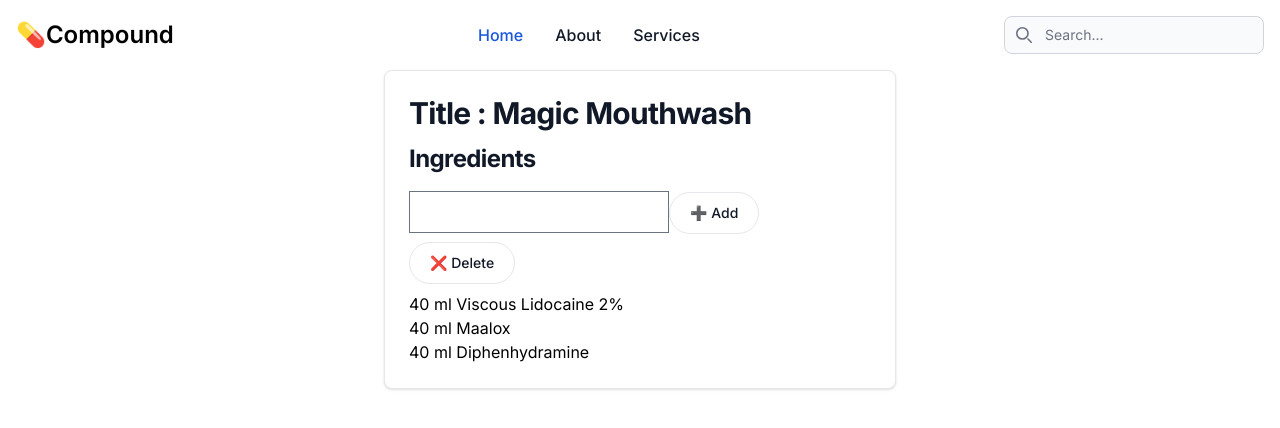
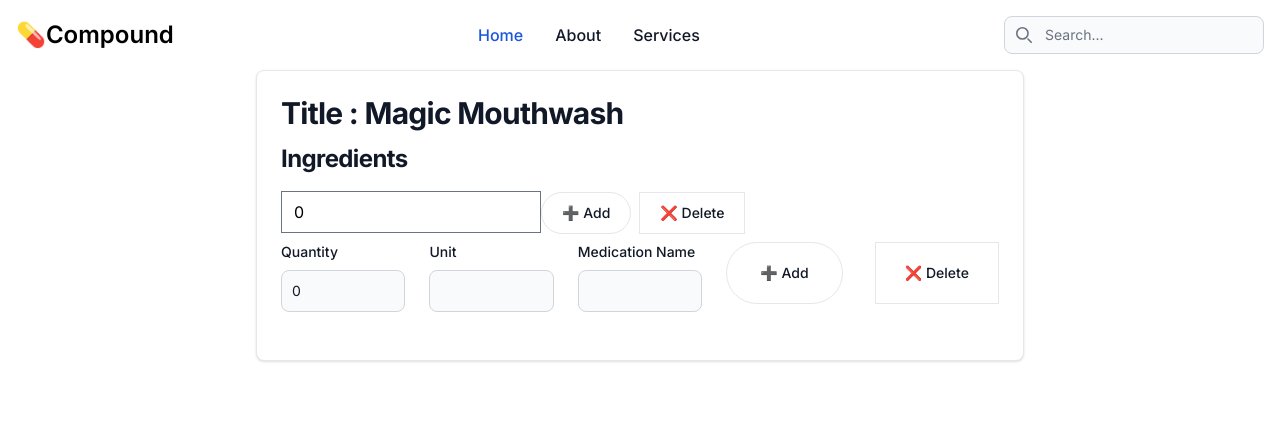
Before and after one commit to motran731/compounding-recipes, a Next.js app: page / in a window 1280 px wide. Shown: the top 428 px of the page. Built offline with nearby package versions, Linux system fonts and the light colour scheme.

Commit message:
displays new ingredients

```diff
--- a/app/page.tsx
+++ b/app/page.tsx
@@ -9,38 +9,33 @@ interface Ingredient {
   quantity: number;
   unit: string;
   name: string;
-  added: boolean;
 }
 
-const initialItems = [
+const testItems = [
   {
     id: 1,
     quantity: 40,
     unit: "ml",
     name: "Viscous Lidocaine 2%",
-    added: false,
   },
-  { id: 2, quantity: 40, unit: "ml", name: "Maalox", added: false },
-  { id: 3, quantity: 40, unit: "ml", name: "Diphenhydramine", added: false },
+  { id: 2, quantity: 40, unit: "ml", name: "Maalox" },
+  { id: 3, quantity: 40, unit: "ml", name: "Diphenhydramine" },
 ];
 
 export default function Home() {
-  const [items, setItems] = useState(initialItems);
+  const [items, setItems] = useState([]);
 
   return (
     <div>
       <Navbar />
-      <IngredientList ingredients={initialItems} />
-      {/* <main className="dark:bg-gray-00 flex min-h-screen items-center justify-center gap-2">
-        <h1 className="text-2xl dark:text-white">Compounding Recipes</h1>
-        <DarkThemeToggle />
-      </main> */}
+      <IngredientList ingredients={items} setItems={setItems} />
     </div>
   );
 }
 
 interface IngredientListProps {
   ingredients: Array<Ingredient>;
+  setItems: Function;
 }
 
 function IngredientList(props: IngredientListProps) {
@@ -48,11 +43,29 @@ function IngredientList(props: IngredientListProps) {
   const [unit, setUnit] = useState("");
   const [name, setName] = useState("");
 
-  function handleAdd(event) {
+  function handleAdd(event: any) {
     event.preventDefault();
 
     const newIngredient = { quantity, unit, name, id: Date.now() };
     console.log(newIngredient);
+
+    // props.setItems((prev: Array<Ingredient>) => {
+    //   let x = [
+    //     // with a new array
+    //     ...prev, // that contains all the old items
+    //     newIngredient,
+    //   ];
+
+    //   console.log(x);
+    // });
+
+    let old = props.ingredients.slice();
+    old.push(newIngredient);
+    props.setItems(old);
+
+    // setItems((items) => [...items, item]);
+
+    // props.setItems((newIngredient: any) => [...newIngredient]);
   }
 
   function handleDelete() {
@@ -60,7 +73,7 @@ function IngredientList(props: IngredientListProps) {
   }
 
   return (
-    <div className="container max-w-lg rounded-lg border border-gray-200 bg-white p-6 shadow dark:border-gray-700 dark:bg-gray-800">
+    <div className="container max-w-3xl rounded-lg border border-gray-200 bg-white p-6 shadow dark:border-gray-700 dark:bg-gray-800">
       <h1 className="mb-3 text-3xl font-bold tracking-tight text-gray-900 dark:text-white">
         Title : Magic Mouthwash
       </h1>
@@ -68,11 +81,16 @@ function IngredientList(props: IngredientListProps) {
         <h5 className="mb-4 text-2xl font-bold tracking-tight text-gray-900 dark:text-white">
           Ingredients
         </h5>
-        <input type="text" />
+        <input
+          type="text"
+          value={quantity}
+          onChange={(event) => setQuantity(Number(event.target.value))}
+        />
+        <span>
           <button
             type="button"
             onClick={handleAdd}
-          className="mb-2 me-2 rounded-full border border-gray-200 bg-white px-5 py-2.5 text-sm font-medium text-gray-900 hover:bg-gray-100 hover:text-blue-700 focus:z-10 focus:outline-none focus:ring-4 focus:ring-gray-100 dark:border-gray-600 dark:bg-gray-800 dark:text-gray-400 dark:hover:bg-gray-700 dark:hover:text-white dark:focus:ring-gray-700"
+            className="mb-2 me-2 rounded-full border border-gray-200 bg-white p-4 px-5 py-2.5 text-sm font-medium text-gray-900 hover:bg-gray-100 hover:text-blue-700 focus:z-10 focus:outline-none focus:ring-4 focus:ring-gray-100 dark:border-gray-600 dark:bg-gray-800 dark:text-gray-400 dark:hover:bg-gray-700 dark:hover:text-white dark:focus:ring-gray-700"
           >
             {" "}
             ➕ Add
@@ -80,11 +98,18 @@ function IngredientList(props: IngredientListProps) {
           <button
             type="button"
             onClick={handleDelete}
-          className="mb-2 me-2 rounded-full border border-gray-200 bg-white px-5 py-2.5 text-sm font-medium text-gray-900 hover:bg-gray-100 hover:text-blue-700 focus:z-10 focus:outline-none focus:ring-4 focus:ring-gray-100 dark:border-gray-600 dark:bg-gray-800 dark:text-gray-400 dark:hover:bg-gray-700 dark:hover:text-white dark:focus:ring-gray-700"
+            className="me-2rounded-full mb-2 border border-gray-200 bg-white px-5 py-2.5 text-sm font-medium text-gray-900 hover:bg-gray-100 hover:text-blue-700 focus:z-10 focus:outline-none focus:ring-4 focus:ring-gray-100 dark:border-gray-600 dark:bg-gray-800 dark:text-gray-400 dark:hover:bg-gray-700 dark:hover:text-white dark:focus:ring-gray-700"
           >
             ❌ Delete
           </button>
+        </span>
+        <div className="list">
           <ul>
+            {/* {props.ingredients.map((item: Ingredient) => (
+              <li key={item.id}>
+                {" "}
+                {item.quantity} {item.unit} {item.name} */}
+
             {props.ingredients.map((item: Ingredient) => (
               <li key={item.id}>
                 {" "}
@@ -94,7 +119,74 @@ function IngredientList(props: IngredientListProps) {
             <li></li>
           </ul>
 
-        <p></p>
+          <form>
+            <div className="mb-6 grid gap-6 md:grid-cols-5">
+              <div>
+                <label
+                  htmlFor="quantity_input"
+                  className="mb-2 block text-sm font-medium text-gray-900 dark:text-white"
+                >
+                  Quantity
+                </label>
+                <input
+                  type="number"
+                  id="quantity_input"
+                  value={quantity}
+                  className="block w-full rounded-lg border border-gray-300 bg-gray-50 p-2.5 text-sm text-gray-900 focus:border-blue-500 focus:ring-blue-500 dark:border-gray-600 dark:bg-gray-700 dark:text-white dark:placeholder-gray-400 dark:focus:border-blue-500 dark:focus:ring-blue-500"
+                  required
+                  onChange={(event) => setQuantity(Number(event.target.value))}
+                />
+              </div>
+              <div>
+                <label
+                  htmlFor="unit_input"
+                  className="mb-2 block text-sm font-medium text-gray-900 dark:text-white"
+                >
+                  Unit
+                </label>
+                <input
+                  type="text"
+                  id="unit_input"
+                  value={unit}
+                  className="block w-full rounded-lg border border-gray-300 bg-gray-50 p-2.5 text-sm text-gray-900 focus:border-blue-500 focus:ring-blue-500 dark:border-gray-600 dark:bg-gray-700 dark:text-white dark:placeholder-gray-400 dark:focus:border-blue-500 dark:focus:ring-blue-500"
+                  required
+                  onChange={(event) => setUnit(event.target.value)}
+                />
+              </div>
+              <div>
+                <label
+                  htmlFor="name_input"
+                  className="mb-2 block text-sm font-medium text-gray-900 dark:text-white"
+                >
+                  Medication Name
+                </label>
+                <input
+                  type="text"
+                  id="name_input"
+                  value={name}
+                  className="block w-full rounded-lg border border-gray-300 bg-gray-50 p-2.5 text-sm text-gray-900 focus:border-blue-500 focus:ring-blue-500 dark:border-gray-600 dark:bg-gray-700 dark:text-white dark:placeholder-gray-400 dark:focus:border-blue-500 dark:focus:ring-blue-500"
+                  required
+                  onChange={(event) => setName(event.target.value)}
+                />
+              </div>
+
+              <button
+                type="button"
+                onClick={handleAdd}
+                className="mb-2 me-2 rounded-full border border-gray-200 bg-white p-4 px-5 py-2.5 text-sm font-medium text-gray-900 hover:bg-gray-100 hover:text-blue-700 focus:z-10 focus:outline-none focus:ring-4 focus:ring-gray-100 dark:border-gray-600 dark:bg-gray-800 dark:text-gray-400 dark:hover:bg-gray-700 dark:hover:text-white dark:focus:ring-gray-700"
+              >
+                {" "}
+                ➕ Add
+              </button>
+              <button
+                type="button"
+                onClick={handleDelete}
+                className="me-2rounded-full mb-2 border border-gray-200 bg-white px-5 py-2.5 text-sm font-medium text-gray-900 hover:bg-gray-100 hover:text-blue-700 focus:z-10 focus:outline-none focus:ring-4 focus:ring-gray-100 dark:border-gray-600 dark:bg-gray-800 dark:text-gray-400 dark:hover:bg-gray-700 dark:hover:text-white dark:focus:ring-gray-700"
+              >
+                ❌ Delete
+              </button>
+            </div>
+          </form>
         </div>
         {/* <h5 className="mb-5 text-2xl font-bold tracking-tight text-gray-900 dark:text-white">
         Preparation
@@ -125,5 +217,6 @@ function IngredientList(props: IngredientListProps) {
         </svg>
       </a> */}
       </div>
+    </div>
   );
 }
```
Lines whose indentation alone changed are shown as unchanged.
